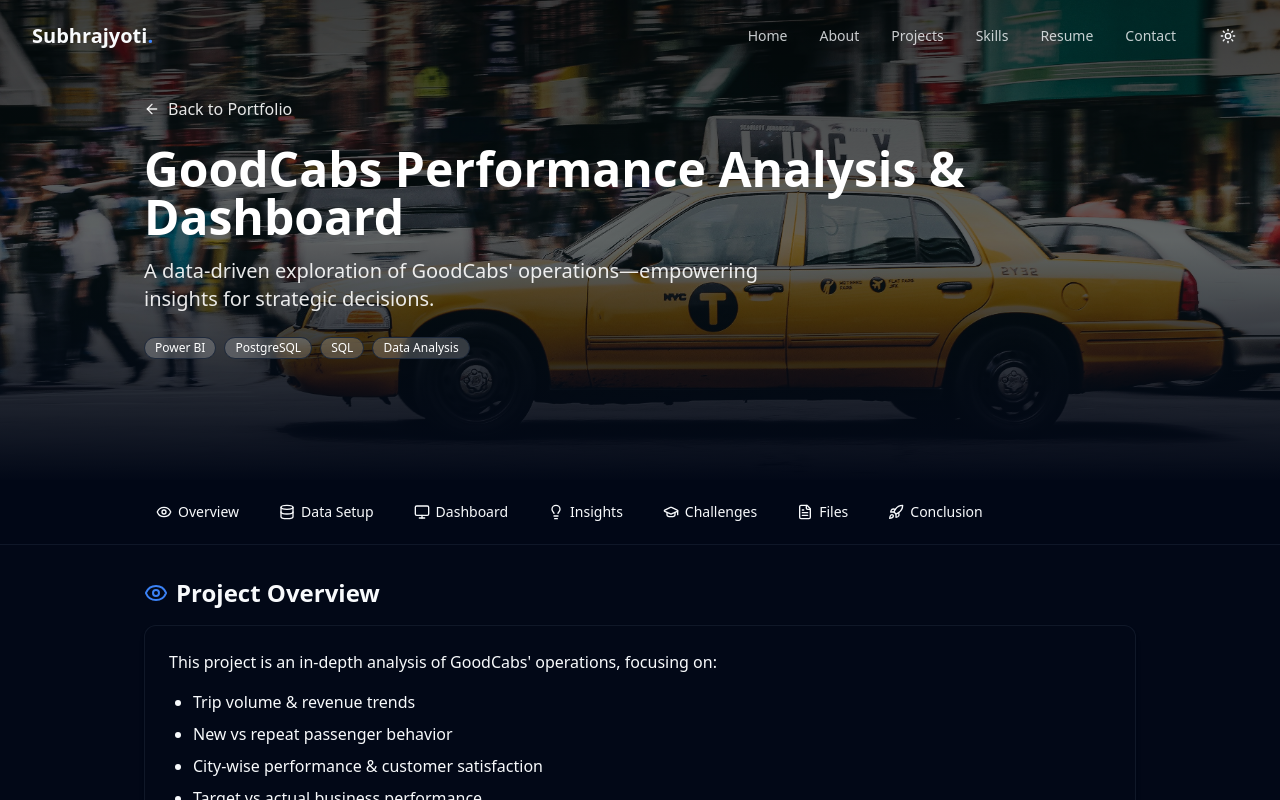
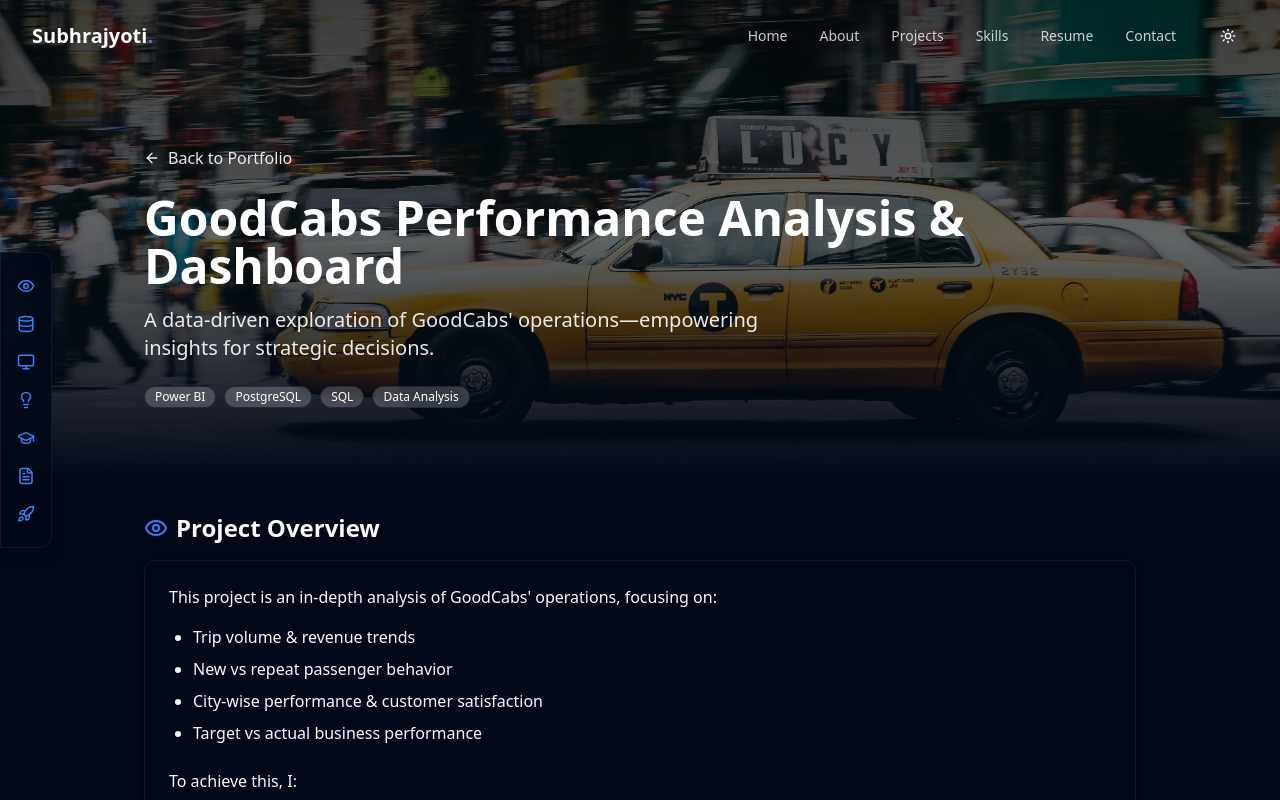
Before and after one commit to Subhrajyouti/subhrajyoti-mahanta-data-portfolio, a React (Vite) app: page /goodcabs-analysis in a window 1280 px wide. Shown: the top 800 px of the page. Built offline with nearby package versions, Linux system fonts and the light colour scheme.

Commit message:
Restructure GoodCabsProject layout
Reorganize the GoodCabsProject page layout, placing navigation buttons in a persistent sidebar and adjusting the title position on the cover photo.

```diff
--- /dev/null
+++ b/src/components/GoodCabsSidebar.tsx
@@ -0,0 +1,47 @@
+
+import React from "react";
+import {
+  Eye,
+  Database,
+  Monitor,
+  Lightbulb,
+  GraduationCap,
+  Link2,
+  FileText,
+  Rocket
+} from "lucide-react";
+
+const GoodCabsSidebar = () => {
+  return (
+    <div className="fixed left-0 top-1/2 -translate-y-1/2 z-40">
+      <div className="bg-background/90 backdrop-blur-md shadow-lg rounded-r-lg border border-border/50 overflow-hidden">
+        <div className="py-4 px-2">
+          <nav className="flex flex-col space-y-1">
+            <SidebarLink href="#overview" icon={<Eye size={18} />} label="Overview" />
+            <SidebarLink href="#data-setup" icon={<Database size={18} />} label="Data Setup" />
+            <SidebarLink href="#dashboard" icon={<Monitor size={18} />} label="Dashboard" />
+            <SidebarLink href="#insights" icon={<Lightbulb size={18} />} label="Insights" />
+            <SidebarLink href="#challenges" icon={<GraduationCap size={18} />} label="Challenges" />
+            <SidebarLink href="#files" icon={<FileText size={18} />} label="Files" />
+            <SidebarLink href="#conclusion" icon={<Rocket size={18} />} label="Conclusion" />
+          </nav>
+        </div>
+      </div>
+    </div>
+  );
+};
+
+const SidebarLink = ({ href, icon, label }: { href: string; icon: React.ReactNode; label: string }) => {
+  return (
+    <a
+      href={href}
+      className="flex items-center gap-2 p-2 text-sm font-medium rounded-md text-foreground/80 hover:text-primary hover:bg-primary/10 transition-colors"
+      title={label}
+    >
+      <span className="text-primary">{icon}</span>
+      <span className="hidden group-hover:block">{label}</span>
+    </a>
+  );
+};
+
+export default GoodCabsSidebar;
--- a/src/components/Navbar.tsx
+++ b/src/components/Navbar.tsx
@@ -3,7 +3,7 @@ import { useState, useEffect } from "react";
 import { Button } from "@/components/ui/button";
 import { Moon, Sun, Menu, X } from "lucide-react";
 import { useTheme } from "@/hooks/useTheme";
-import { useLocation } from "react-router-dom";
+import { useLocation, Link } from "react-router-dom";
 
 interface NavItem {
   label: string;
@@ -53,10 +53,9 @@ const Navbar = () => {
         }
       }
     } else {
-      // If not on home page and link is an anchor, navigate to home first
+      // If not on home page and link is an anchor, navigate to home page first
       if (href.startsWith('#')) {
-        // Don't prevent default to allow navigation to home page with the anchor
-        window.location.href = `/${href}`;
+        // Don't prevent default here to let the Link component handle navigation
         setMobileMenuOpen(false);
       }
     }
@@ -73,25 +72,24 @@ const Navbar = () => {
       <div className="max-w-7xl mx-auto px-4 sm:px-6 lg:px-8">
         <div className="flex justify-between items-center py-4">
           {/* Logo */}
-          <a
-            href={isHomePage ? "#hero" : "/"}
+          <Link
+            to="/"
             className="text-lg sm:text-xl font-bold text-foreground transition-all duration-300 hover:text-primary"
-            onClick={(e) => isHomePage && handleNavItemClick(e, "#hero")}
           >
             Subhrajyoti<span className="text-primary">.</span>
-          </a>
+          </Link>
 
           {/* Desktop Navigation */}
           <nav className="hidden md:flex items-center space-x-8">
             {navItems.map((item) => (
-              <a
+              <Link
                 key={item.label}
-                href={isHomePage ? item.href : `/${item.href}`}
+                to={isHomePage ? item.href : `/${item.href}`}
                 className="text-sm font-medium text-foreground/80 hover:text-primary transition-colors duration-200"
-                onClick={(e) => handleNavItemClick(e, item.href)}
+                onClick={(e) => isHomePage && handleNavItemClick(e, item.href)}
               >
                 {item.label}
-              </a>
+              </Link>
             ))}
             <Button
               variant="ghost"
@@ -145,14 +143,14 @@ const Navbar = () => {
       >
         <div className="py-5 px-4 space-y-4">
           {navItems.map((item) => (
-            <a
+            <Link
               key={item.label}
-              href={isHomePage ? item.href : `/${item.href}`}
+              to={isHomePage ? item.href : `/${item.href}`}
               className="block py-2 text-sm font-medium text-foreground hover:text-primary transition-colors"
               onClick={(e) => handleNavItemClick(e, item.href)}
             >
               {item.label}
-            </a>
+            </Link>
           ))}
         </div>
       </div>
--- a/src/pages/GoodCabsProject.tsx
+++ b/src/pages/GoodCabsProject.tsx
@@ -1,4 +1,3 @@
-
 import React, { useEffect } from "react";
 import { Link } from "react-router-dom";
 import {
@@ -22,6 +21,7 @@ import { Collapsible, CollapsibleContent, CollapsibleTrigger } from "@/component
 import { Accordion, AccordionContent, AccordionItem, AccordionTrigger } from "@/components/ui/accordion";
 import Footer from "@/components/Footer";
 import Navbar from "@/components/Navbar";
+import GoodCabsSidebar from "@/components/GoodCabsSidebar";
 
 const GoodCabsProject = () => {
   // Scroll to top when component mounts
@@ -40,7 +40,7 @@ const GoodCabsProject = () => {
             alt="Yellow taxi cab on city street"
             className="w-full h-full object-cover brightness-[0.7]"
           />
-          <div className="absolute inset-0 bg-gradient-to-b from-black/60 via-black/40 to-background flex flex-col justify-center">
+          <div className="absolute inset-0 bg-gradient-to-b from-black/60 via-black/40 to-background flex flex-col justify-end pb-12">
             <div className="container max-w-5xl mx-auto px-4">
               <Link to="/" className="inline-flex items-center mb-6 text-white/90 hover:text-white transition-colors">
                 <ArrowLeft className="w-4 h-4 mr-2" />
@@ -60,34 +60,8 @@ const GoodCabsProject = () => {
           </div>
         </div>
 
-        {/* Navigation Tabs as Anchor Links */}
-        <div className="sticky top-0 z-40 bg-background/80 backdrop-blur-md border-b border-border/50 py-2">
-          <div className="container max-w-5xl mx-auto px-4">
-            <div className="flex overflow-x-auto hide-scrollbar space-x-4 py-2">
-              <a href="#overview" className="flex items-center gap-1.5 text-sm whitespace-nowrap px-3 py-1.5 rounded-full hover:bg-primary/10 transition-colors">
-                <Eye className="w-4 h-4" /> Overview
-              </a>
-              <a href="#data-setup" className="flex items-center gap-1.5 text-sm whitespace-nowrap px-3 py-1.5 rounded-full hover:bg-primary/10 transition-colors">
-                <Database className="w-4 h-4" /> Data Setup
-              </a>
-              <a href="#dashboard" className="flex items-center gap-1.5 text-sm whitespace-nowrap px-3 py-1.5 rounded-full hover:bg-primary/10 transition-colors">
-                <Monitor className="w-4 h-4" /> Dashboard
-              </a>
-              <a href="#insights" className="flex items-center gap-1.5 text-sm whitespace-nowrap px-3 py-1.5 rounded-full hover:bg-primary/10 transition-colors">
-                <Lightbulb className="w-4 h-4" /> Insights
-              </a>
-              <a href="#challenges" className="flex items-center gap-1.5 text-sm whitespace-nowrap px-3 py-1.5 rounded-full hover:bg-primary/10 transition-colors">
-                <GraduationCap className="w-4 h-4" /> Challenges
-              </a>
-              <a href="#files" className="flex items-center gap-1.5 text-sm whitespace-nowrap px-3 py-1.5 rounded-full hover:bg-primary/10 transition-colors">
-                <FileText className="w-4 h-4" /> Files
-              </a>
-              <a href="#conclusion" className="flex items-center gap-1.5 text-sm whitespace-nowrap px-3 py-1.5 rounded-full hover:bg-primary/10 transition-colors">
-                <Rocket className="w-4 h-4" /> Conclusion
-              </a>
-            </div>
-          </div>
-        </div>
+        {/* Floating Sidebar Navigation */}
+        <GoodCabsSidebar />
 
         {/* Main Content */}
         <div className="container max-w-5xl mx-auto px-4 py-8">
--- a/src/styles/global.css
+++ b/src/styles/global.css
@@ -13,3 +13,8 @@
 html {
   scroll-behavior: smooth;
 }
+
+/* Add padding to section targets for better scrolling experience */
+section[id] {
+  scroll-margin-top: 100px;
+}
```
